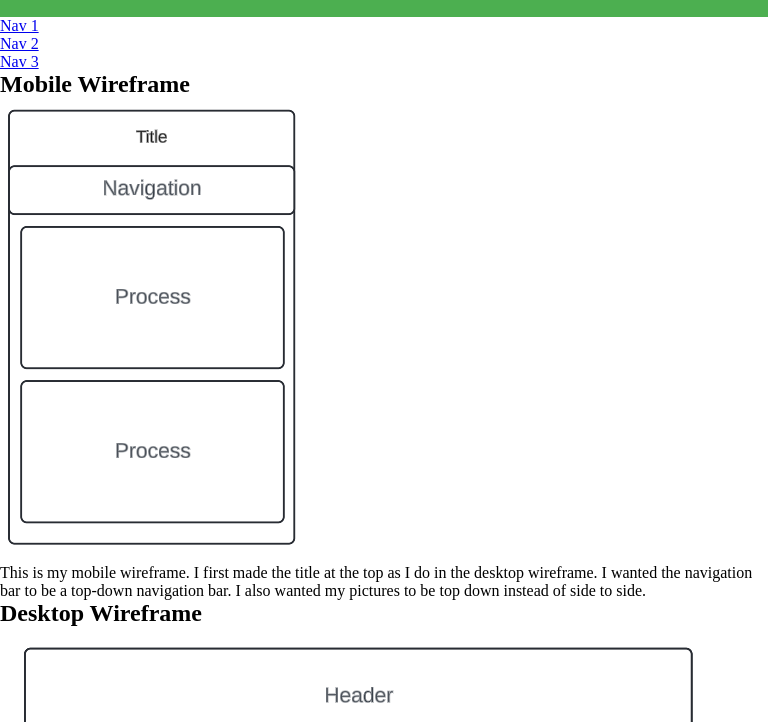
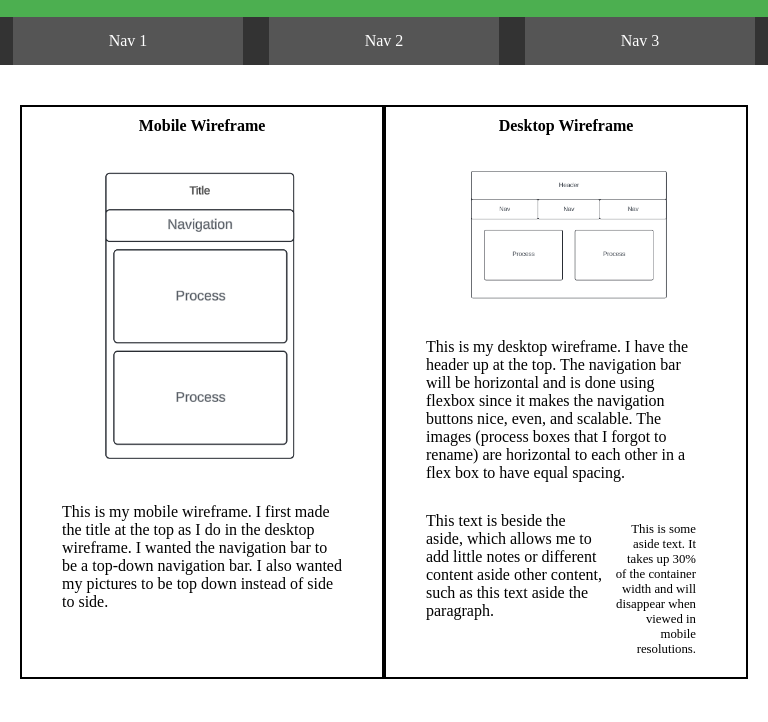
Before and after one commit to jeremymecham/05Assignment, a plain HTML site: page index.html in a window 768 px wide. Shown: the part 78-800 px from the top of the page. Drawn offline with Linux system fonts and the light colour scheme.

Commit message:
Update styles.css

```diff
--- a/styles.css
+++ b/styles.css
@@ -33,7 +33,7 @@ header {
         flex: 1;
         background-color: #555;
         text-decoration: none;
-        font-size: 2rem;
+        font-size: 1.5rem;
         display: block;
     }
 
@@ -63,23 +63,93 @@ header {
 
     h2 {
         margin-bottom: 30px;
-        font-size: 2rem;
+        font-size: 1.5rem;
     }
 
     p {
-        font-size: 3rem;
+        font-size: 1.5rem;
         text-align: left;
         margin: 30px;
     }
 
     aside {
         float: right;
-        font-size: 2rem;
+        font-size: 1rem;
         width: 30%;
         text-align: right;
         margin-right: 30px;
     }
 }
+
+/* Tablet Styles */
+@media (min-width: 601px) and (max-width: 1023px) {
+    .navbar-container {
+        display: flex;
+        justify-content: space-around;
+        background-color: #333;
+    }
+
+    .nav-item {
+        list-style-type: none;
+        width: 30%;
+    }
+
+    .nav-item a {
+        color: white;
+        padding: 15px;
+        text-align: center;
+        flex: 1;
+        background-color: #555;
+        text-decoration: none;
+        font-size: 1rem;
+        display: block;
+    }
+
+    .nav-item a:hover {
+        background-color: #777;
+    }
+
+    .container {
+        display: flex;
+        justify-content: space-around;
+        margin-top: 20px;
+        padding: 20px;
+    }
+
+    .image-box {
+        flex: 1;
+        padding: 10px;
+        text-align: center;
+        border: 2px solid #000;
+    }
+
+    .image-box img {
+        max-width: 60%;
+        width: 600px;
+        height: auto;
+    }
+
+    h2 {
+        margin-bottom: 30px;
+        font-size: 1rem;
+    }
+
+    p {
+        font-size: 1rem;
+        text-align: left;
+        margin: 30px;
+    }
+
+    aside {
+        float: right;
+        font-size: .8rem;
+        width: 30%;
+        text-align: right;
+        margin-right: 30px;
+        padding: 10px
+    }
+}
+
 
 /* Mobile Styles */
 @media (max-width: 600px) {
```
